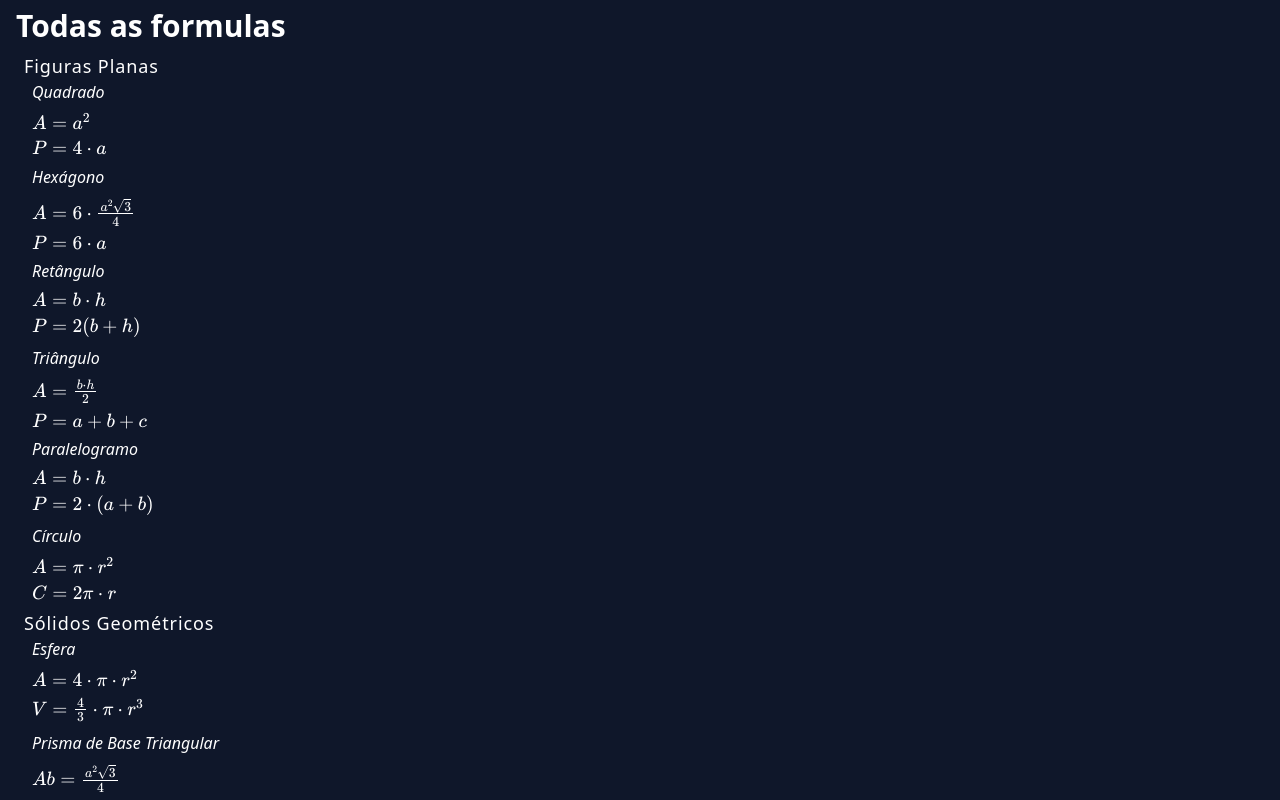
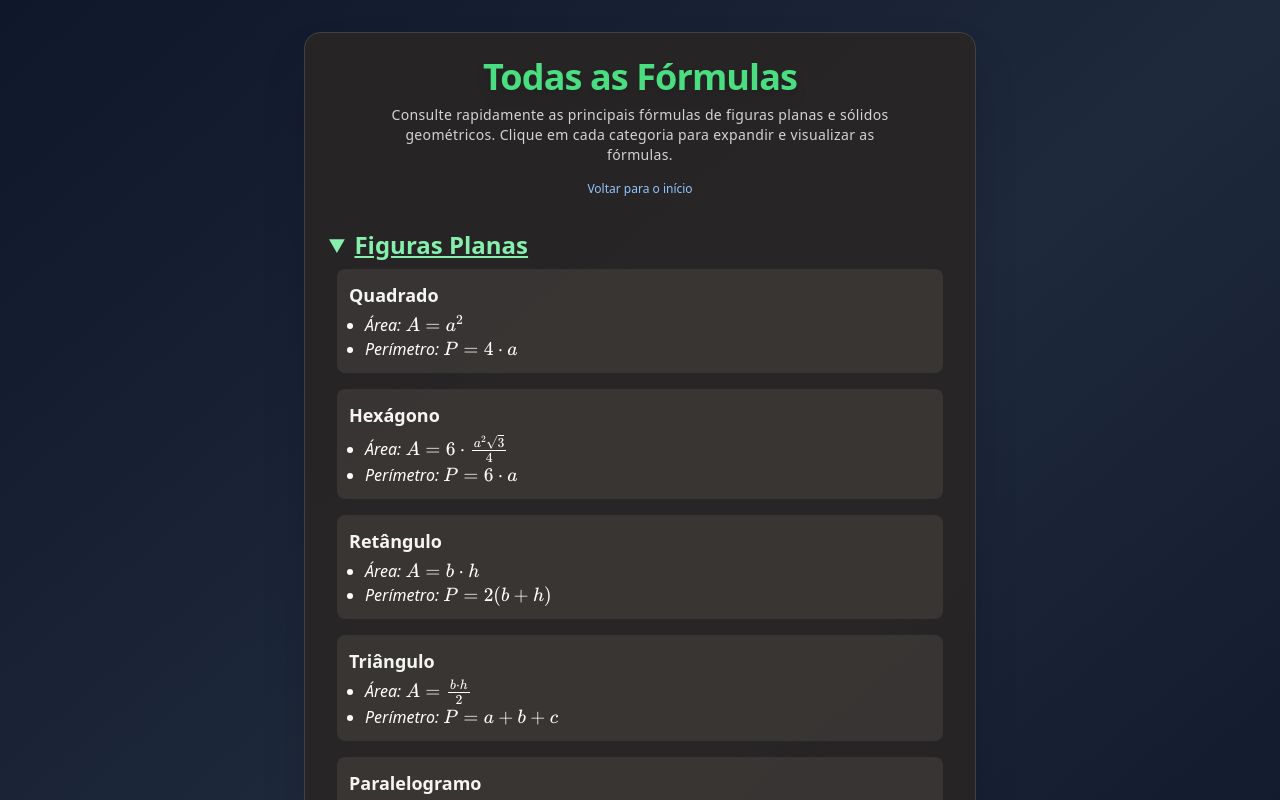
Before and after one commit to weickfer/tetris-geometria-2C, a React (Vite) app: page /formulas in a window 1280 px wide. Shown: the top 800 px of the page. Built offline with nearby package versions, Linux system fonts and the light colour scheme.

Commit message:
feat: integrate Vercel Analytics and enhance UI for formulas and home pages

```diff
--- a/package.json
+++ b/package.json
@@ -16,6 +16,7 @@
     "@react-three/drei": "^9.115.0",
     "@react-three/fiber": "^8.17.10",
     "@types/three": "^0.169.0",
+    "@vercel/analytics": "^1.5.0",
     "class-variance-authority": "^0.7.0",
     "clsx": "^2.1.1",
     "lucide-react": "^0.454.0",
--- a/src/pages/formulas.jsx
+++ b/src/pages/formulas.jsx
@@ -1,4 +1,5 @@
 import { useEffect } from "react"
+import { Link } from "react-router-dom"
 import { formulas } from "../utils/formulas"
 
 export function Formulas() {
@@ -9,100 +10,170 @@ export function Formulas() {
   }, [])
 
   return (
-    <div className="bg-slate-900 text-white px-4 py-2">
-      <h1 className="text-3xl font-semibold">Todas as formulas</h1>
+    <div className="min-h-screen w-full bg-gradient-to-br from-slate-900 via-slate-800 to-slate-900 text-white flex items-center justify-center px-4 py-8">
+      <main className="bg-stone-800/90 rounded-2xl shadow-2xl max-w-2xl w-full border border-stone-700 p-6 flex flex-col gap-8">
+        <header className="flex flex-col items-center gap-2">
+          <h1 className="text-4xl font-extrabold tracking-tight text-green-400 drop-shadow-lg text-center">
+            Todas as Fórmulas
+          </h1>
+          <p className="text-stone-300 text-sm font-light tracking-wide text-center max-w-lg">
+            Consulte rapidamente as principais fórmulas de figuras planas e sólidos geométricos. Clique em cada categoria para expandir e visualizar as fórmulas.
+          </p>
+          <Link
+            to="/"
+            className="mt-2 text-xs text-blue-300 hover:underline hover:text-blue-400 transition"
+          >
+            Voltar para o início
+          </Link>
+        </header>
 
-      <div className="px-2">
-        <p className="text-lg -tracking-tighter mt-2">Figuras Planas</p>
+        <section>
+          <details open className="mb-4 group">
+            <summary className="cursor-pointer text-2xl font-semibold text-green-300 group-open:underline mb-2">
+              Figuras Planas
+            </summary>
+            <div className="flex flex-col gap-4 px-2 mt-2">
+              <div className="bg-stone-700/60 rounded-lg p-3">
+                <h2 className="text-lg font-bold text-stone-100 mb-1">Quadrado</h2>
+                <ul className="ml-4 list-disc text-base italic">
+                  <li>Área: {`\\(${formulas.square.area}\\)`}</li>
+                  <li>Perímetro: {`\\(${formulas.square.perimeter}\\)`}</li>
+                </ul>
+              </div>
+              <div className="bg-stone-700/60 rounded-lg p-3">
+                <h2 className="text-lg font-bold text-stone-100 mb-1">Hexágono</h2>
+                <ul className="ml-4 list-disc text-base italic">
+                  <li>Área: {`\\(${formulas.hexagon.area}\\)`}</li>
+                  <li>Perímetro: {`\\(${formulas.hexagon.perimeter}\\)`}</li>
+                </ul>
+              </div>
+              <div className="bg-stone-700/60 rounded-lg p-3">
+                <h2 className="text-lg font-bold text-stone-100 mb-1">Retângulo</h2>
+                <ul className="ml-4 list-disc text-base italic">
+                  <li>Área: {`\\(${formulas.rectangle.area}\\)`}</li>
+                  <li>Perímetro: {`\\(${formulas.rectangle.perimeter}\\)`}</li>
+                </ul>
+              </div>
+              <div className="bg-stone-700/60 rounded-lg p-3">
+                <h2 className="text-lg font-bold text-stone-100 mb-1">Triângulo</h2>
+                <ul className="ml-4 list-disc text-base italic">
+                  <li>Área: {`\\(${formulas.triangle.area}\\)`}</li>
+                  <li>Perímetro: {`\\(${formulas.triangle.perimeter}\\)`}</li>
+                </ul>
+              </div>
+              <div className="bg-stone-700/60 rounded-lg p-3">
+                <h2 className="text-lg font-bold text-stone-100 mb-1">Paralelogramo</h2>
+                <ul className="ml-4 list-disc text-base italic">
+                  <li>Área: {`\\(${formulas.parallelogram.area}\\)`}</li>
+                  <li>Perímetro: {`\\(${formulas.parallelogram.perimeter}\\)`}</li>
+                </ul>
+              </div>
+              <div className="bg-stone-700/60 rounded-lg p-3">
+                <h2 className="text-lg font-bold text-stone-100 mb-1">Círculo</h2>
+                <ul className="ml-4 list-disc text-base italic">
+                  <li>Área: {`\\(${formulas.circle.area}\\)`}</li>
+                  <li>Circunferência: {`\\(${formulas.circle.circumference}\\)`}</li>
+                </ul>
+              </div>
+            </div>
+          </details>
 
-        <div className="flex flex-col gap-2 px-2 italic">
-          <h2>Quadrado</h2>
-          {`\\(${formulas.square.area}\\)`}
-          {`\\(${formulas.square.perimeter}\\)`}
-
-          <h2>Hexágono</h2>
-          {`\\(${formulas.hexagon.area}\\)`}
-          {`\\(${formulas.hexagon.perimeter}\\)`}
-
-          <h2>Retângulo</h2>
-          {`\\(${formulas.rectangle.area}\\)`}
-          {`\\(${formulas.rectangle.perimeter}\\)`}
-
-          <h2>Triângulo</h2>
-          {`\\(${formulas.triangle.area}\\)`}
-          {`\\(${formulas.triangle.perimeter}\\)`}
-
-          <h2>Paralelogramo</h2>
-          {`\\(${formulas.parallelogram.area}\\)`}
-          {`\\(${formulas.parallelogram.perimeter}\\)`}
-
-          <h2>Círculo</h2>
-          {`\\(${formulas.circle.area}\\)`}
-          {`\\(${formulas.circle.circumference}\\)`}
-        </div>
-      </div>
-
-      <div className="px-2">
-        <p className="text-lg -tracking-tighter mt-2">Sólidos Geométricos</p>
-
-        <div className="flex flex-col gap-2 px-2  italic">
-          <h2>Esfera</h2>
-          {`\\(${formulas.sphere.surfaceArea}\\)`}
-          {`\\(${formulas.sphere.volume}\\)`}
-
-          <h2>Prisma de Base Triangular</h2>
-          {`\\(${formulas.triangularPrism.base}\\)`}
-          {`\\(${formulas.triangularPrism.sideArea}\\)`}
-          {`\\(${formulas.triangularPrism.volume}\\)`}
-
-          <h2>Prisma de Base Quadrada</h2>
-          {`\\(${formulas.squarePrism.base}\\)`}
-          {`\\(${formulas.squarePrism.sideArea}\\)`}
-          {`\\(${formulas.squarePrism.volume}\\)`}
-
-          <h2>Prisma de Base Hexagonal</h2>
-          {`\\(${formulas.hexagonalPrism.base}\\)`}
-          {`\\(${formulas.hexagonalPrism.sideArea}\\)`}
-          {`\\(${formulas.hexagonalPrism.volume}\\)`}
-
-          <h2>Cubo</h2>
-          {`\\(${formulas.cube.totalArea}\\)`}
-          {`\\(${formulas.cube.volume}\\)`}
-
-          <h2>Paralelepípedo</h2>
-          {`\\(${formulas.cuboid.totalArea}\\)`}
-          {`\\(${formulas.cuboid.volume}\\)`}
-
-          <h2>Pirâmide de Base Triangular</h2>
-          {`\\(${formulas.triangularPyramid.base}\\)`}
-          {`\\(${formulas.triangularPyramid.sideArea}\\)`}
-          {`\\(${formulas.triangularPyramid.volume}\\)`}
-
-          <h2>Pirâmide de Base Quadrada</h2>
-          {`\\(${formulas.squarePyramid.base}\\)`}
-          {`\\(${formulas.squarePyramid.sideArea}\\)`}
-          {`\\(${formulas.squarePyramid.volume}\\)`}
-
-          <h2>Pirâmide de Base Hexagonal</h2>
-          {`\\(${formulas.hexagonalPyramid.base}\\)`}
-          {`\\(${formulas.hexagonalPyramid.sideArea}\\)`}
-          {`\\(${formulas.hexagonalPyramid.volume}\\)`}
-
-          <h2>Cilindro</h2>
-          {`\\(${formulas.cylinder.base}\\)`}
-          {`\\(${formulas.cylinder.sideArea}\\)`}
-          {`\\(${formulas.cylinder.totalArea}\\)`}
-          {`\\(${formulas.cylinder.volume}\\)`}
-
-          <h2>Cone</h2>
-          {`\\(${formulas.cone.base}\\)`}
-          {`\\(${formulas.cone.sideArea}\\)`}
-          {`\\(${formulas.cone.totalArea}\\)`}
-          {`\\(${formulas.cone.volume}\\)`}
-        </div>
-      </div>
-
-
+          <details className="group">
+            <summary className="cursor-pointer text-2xl font-semibold text-yellow-300 group-open:underline mb-2">
+              Sólidos Geométricos
+            </summary>
+            <div className="flex flex-col gap-4 px-2 mt-2">
+              <div className="bg-stone-700/60 rounded-lg p-3">
+                <h2 className="text-lg font-bold text-stone-100 mb-1">Esfera</h2>
+                <ul className="ml-4 list-disc text-base italic">
+                  <li>Área superficial: {`\\(${formulas.sphere.surfaceArea}\\)`}</li>
+                  <li>Volume: {`\\(${formulas.sphere.volume}\\)`}</li>
+                </ul>
+              </div>
+              <div className="bg-stone-700/60 rounded-lg p-3">
+                <h2 className="text-lg font-bold text-stone-100 mb-1">Prisma de Base Triangular</h2>
+                <ul className="ml-4 list-disc text-base italic">
+                  <li>Área da base: {`\\(${formulas.triangularPrism.base}\\)`}</li>
+                  <li>Área lateral: {`\\(${formulas.triangularPrism.sideArea}\\)`}</li>
+                  <li>Volume: {`\\(${formulas.triangularPrism.volume}\\)`}</li>
+                </ul>
+              </div>
+              <div className="bg-stone-700/60 rounded-lg p-3">
+                <h2 className="text-lg font-bold text-stone-100 mb-1">Prisma de Base Quadrada</h2>
+                <ul className="ml-4 list-disc text-base italic">
+                  <li>Área da base: {`\\(${formulas.squarePrism.base}\\)`}</li>
+                  <li>Área lateral: {`\\(${formulas.squarePrism.sideArea}\\)`}</li>
+                  <li>Volume: {`\\(${formulas.squarePrism.volume}\\)`}</li>
+                </ul>
+              </div>
+              <div className="bg-stone-700/60 rounded-lg p-3">
+                <h2 className="text-lg font-bold text-stone-100 mb-1">Prisma de Base Hexagonal</h2>
+                <ul className="ml-4 list-disc text-base italic">
+                  <li>Área da base: {`\\(${formulas.hexagonalPrism.base}\\)`}</li>
+                  <li>Área lateral: {`\\(${formulas.hexagonalPrism.sideArea}\\)`}</li>
+                  <li>Volume: {`\\(${formulas.hexagonalPrism.volume}\\)`}</li>
+                </ul>
+              </div>
+              <div className="bg-stone-700/60 rounded-lg p-3">
+                <h2 className="text-lg font-bold text-stone-100 mb-1">Cubo</h2>
+                <ul className="ml-4 list-disc text-base italic">
+                  <li>Área total: {`\\(${formulas.cube.totalArea}\\)`}</li>
+                  <li>Volume: {`\\(${formulas.cube.volume}\\)`}</li>
+                </ul>
+              </div>
+              <div className="bg-stone-700/60 rounded-lg p-3">
+                <h2 className="text-lg font-bold text-stone-100 mb-1">Paralelepípedo</h2>
+                <ul className="ml-4 list-disc text-base italic">
+                  <li>Área total: {`\\(${formulas.cuboid.totalArea}\\)`}</li>
+                  <li>Volume: {`\\(${formulas.cuboid.volume}\\)`}</li>
+                </ul>
+              </div>
+              <div className="bg-stone-700/60 rounded-lg p-3">
+                <h2 className="text-lg font-bold text-stone-100 mb-1">Pirâmide de Base Triangular</h2>
+                <ul className="ml-4 list-disc text-base italic">
+                  <li>Área da base: {`\\(${formulas.triangularPyramid.base}\\)`}</li>
+                  <li>Área lateral: {`\\(${formulas.triangularPyramid.sideArea}\\)`}</li>
+                  <li>Volume: {`\\(${formulas.triangularPyramid.volume}\\)`}</li>
+                </ul>
+              </div>
+              <div className="bg-stone-700/60 rounded-lg p-3">
+                <h2 className="text-lg font-bold text-stone-100 mb-1">Pirâmide de Base Quadrada</h2>
+                <ul className="ml-4 list-disc text-base italic">
+                  <li>Área da base: {`\\(${formulas.squarePyramid.base}\\)`}</li>
+                  <li>Área lateral: {`\\(${formulas.squarePyramid.sideArea}\\)`}</li>
+                  <li>Volume: {`\\(${formulas.squarePyramid.volume}\\)`}</li>
+                </ul>
+              </div>
+              <div className="bg-stone-700/60 rounded-lg p-3">
+                <h2 className="text-lg font-bold text-stone-100 mb-1">Pirâmide de Base Hexagonal</h2>
+                <ul className="ml-4 list-disc text-base italic">
+                  <li>Área da base: {`\\(${formulas.hexagonalPyramid.base}\\)`}</li>
+                  <li>Área lateral: {`\\(${formulas.hexagonalPyramid.sideArea}\\)`}</li>
+                  <li>Volume: {`\\(${formulas.hexagonalPyramid.volume}\\)`}</li>
+                </ul>
+              </div>
+              <div className="bg-stone-700/60 rounded-lg p-3">
+                <h2 className="text-lg font-bold text-stone-100 mb-1">Cilindro</h2>
+                <ul className="ml-4 list-disc text-base italic">
+                  <li>Área da base: {`\\(${formulas.cylinder.base}\\)`}</li>
+                  <li>Área lateral: {`\\(${formulas.cylinder.sideArea}\\)`}</li>
+                  <li>Área total: {`\\(${formulas.cylinder.totalArea}\\)`}</li>
+                  <li>Volume: {`\\(${formulas.cylinder.volume}\\)`}</li>
+                </ul>
+              </div>
+              <div className="bg-stone-700/60 rounded-lg p-3">
+                <h2 className="text-lg font-bold text-stone-100 mb-1">Cone</h2>
+                <ul className="ml-4 list-disc text-base italic">
+                  <li>Área da base: {`\\(${formulas.cone.base}\\)`}</li>
+                  <li>Área lateral: {`\\(${formulas.cone.sideArea}\\)`}</li>
+                  <li>Área total: {`\\(${formulas.cone.totalArea}\\)`}</li>
+                  <li>Volume: {`\\(${formulas.cone.volume}\\)`}</li>
+                </ul>
+              </div>
+            </div>
+          </details>
+        </section>
+      </main>
     </div>
   )
 }
```
Also changed, not shown: src/context/BlocksContext.jsx (+9 -7 lines), src/main.jsx (+9 -4 lines), src/pages/home.jsx (+51 -7 lines), 1 other file (tests, documents, lock files or other folders).
